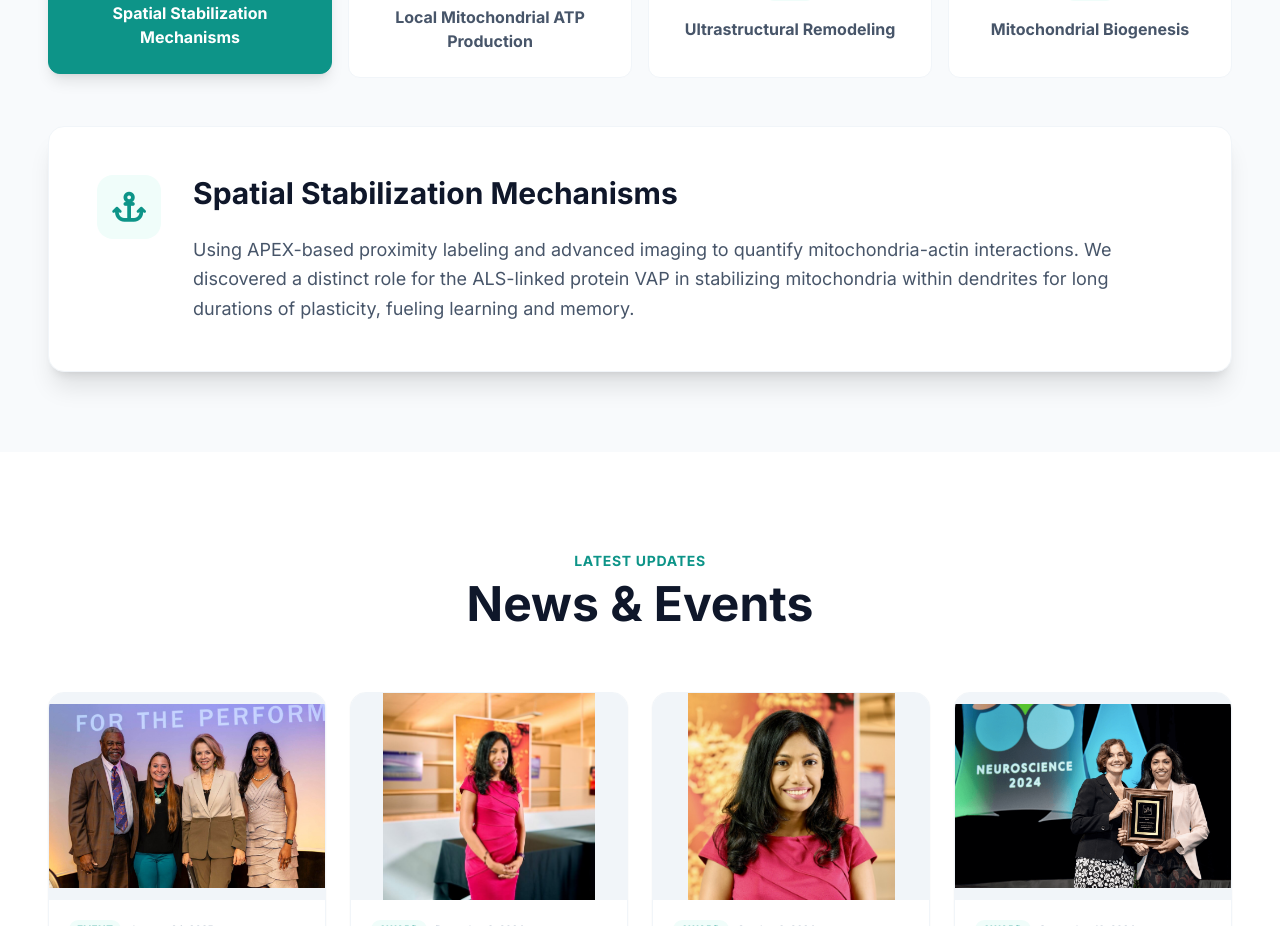
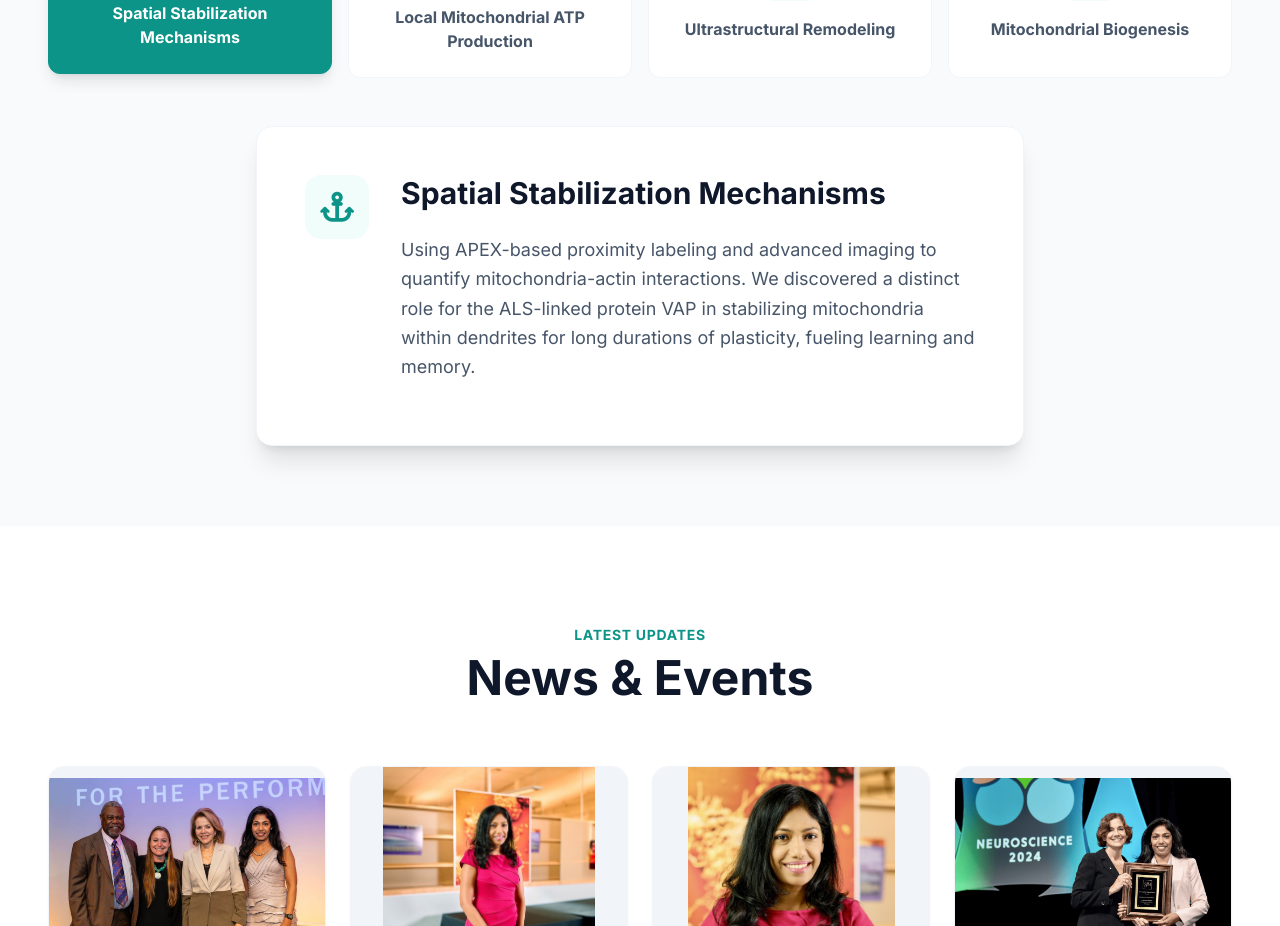
Before and after one commit to dudemeister23/rangarajublab, a React (Vite) app: page / in a window 1280 px wide. Shown: the part 2140-3066 px from the top of the page. Built offline with nearby package versions, Linux system fonts and the light colour scheme.

Commit message:
style: Add max-width, horizontal centering, and minimum height to research project details.

```diff
--- a/components/Research.tsx
+++ b/components/Research.tsx
@@ -51,7 +51,7 @@ const Research: React.FC = () => {
 
         {/* Project Detail Area */}
         {activeProject && (
-          <div className="bg-white rounded-2xl p-8 md:p-12 shadow-xl border border-slate-100 transition-all duration-500 animate-in fade-in zoom-in-95 slide-in-from-bottom-4">
+          <div className="max-w-3xl mx-auto bg-white rounded-2xl p-8 md:p-12 shadow-xl border border-slate-100 min-h-[320px] transition-all duration-500 animate-in fade-in zoom-in-95 slide-in-from-bottom-4">
             <div className="flex flex-col md:flex-row gap-8 items-start">
               <div className="w-16 h-16 bg-neuro-50 rounded-2xl flex items-center justify-center text-neuro-600 shrink-0">
                 <i className={`fa-solid ${PROJECTS.findIndex(p => p.id === activeProjectId) === 0 ? 'fa-anchor' :
```
